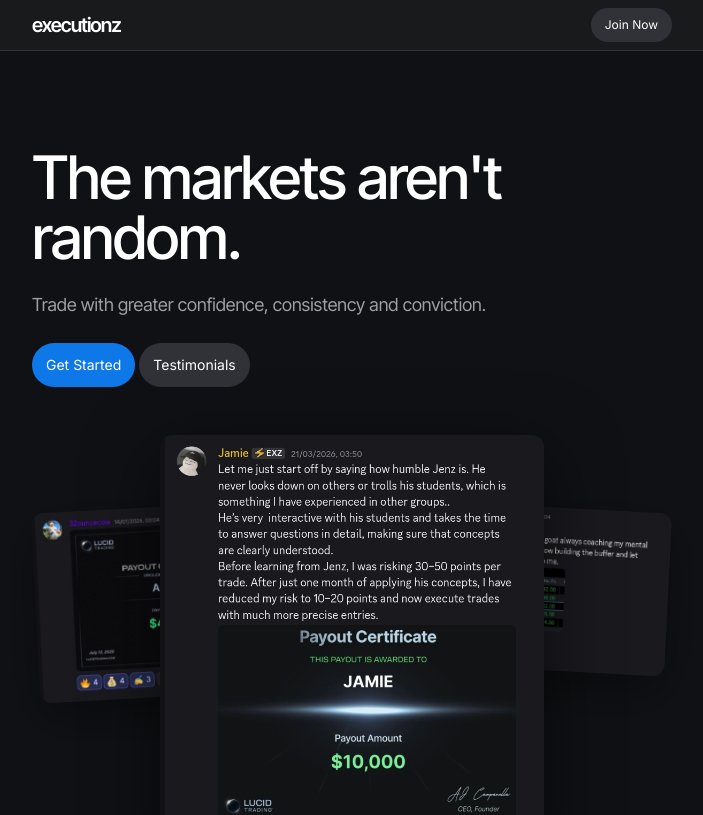
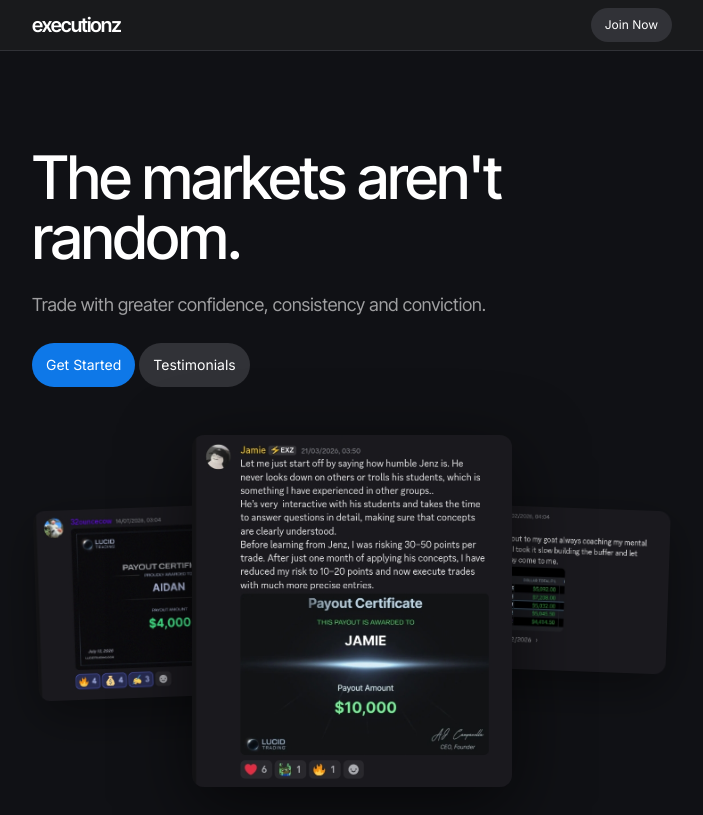
Before and after one commit to w1mayankz/Executionz, a React (Create React App) app: page / in a window 1280 px wide. Shown: the top 815 px of the page, without its empty margins (288-991 px from the left). Built offline with nearby package versions, Linux system fonts and the light colour scheme.

Commit message:
Update App.js

```diff
--- a/src/App.js
+++ b/src/App.js
@@ -312,28 +312,28 @@
               <div className="relative mt-12 w-full aspect-video perspective-[1000px] overflow-visible">
 
                 {/* 1. Left Image: Aidan (tucked back and tilted) */}
-                <div className="absolute top-[20%] -left-4 w-[40%] h-auto z-10 [transform:rotateY(-15deg)_translateZ(-60px)_rotateZ(-3deg)]">
+                <div className="absolute top-[20%] -left-4 w-[40%] h-auto z-10 [transform:rotateY(-15deg)_translateZ(-60px)_rotateZ(-2deg)]">
                     <img
                       src="/aidanhero.jpg"
-                      alt="Discord community Aidan"
+                      alt="testimonial"
                       className="w-full h-full object-contain rounded-xl shadow-[0px_16px_50px_rgba(0,0,0,0.4)]"
                     />
                 </div>
 
                 {/* 2. Middle Image: Jamie (Foreground, vertical) */}
-                <div className="absolute top-0 left-1/2 w-[60%] h-auto -translate-x-1/2 z-20">
+                <div className="absolute top-0 left-1/2 w-[50%] h-auto -translate-x-1/2 z-20">
                     <img
                       src="/jamiehero.jpg"
-                      alt="Discord community Jamie"
+                      alt="testimonial"
                       className="w-full h-full object-contain rounded-xl shadow-[0px_20px_72px_rgba(0,0,0,0.6)]"
                     />
                 </div>
 
                 {/* 3. Right Image: Profit (tucked back and tilted) */}
-                <div className="absolute top-[20%] -right-4 w-[40%] h-auto z-10 [transform:rotateY(15deg)_translateZ(-60px)_rotateZ(3deg)]">
+                <div className="absolute top-[20%] -right-4 w-[40%] h-auto z-10 [transform:rotateY(15deg)_translateZ(-60px)_rotateZ(2deg)]">
                     <img
                       src="/heroprofit.jpg"
-                      alt="Discord community Profit"
+                      alt="testimonial"
                       className="w-full h-full object-contain rounded-xl shadow-[0px_16px_50px_rgba(0,0,0,0.4)]"
                     />
                 </div>
```
